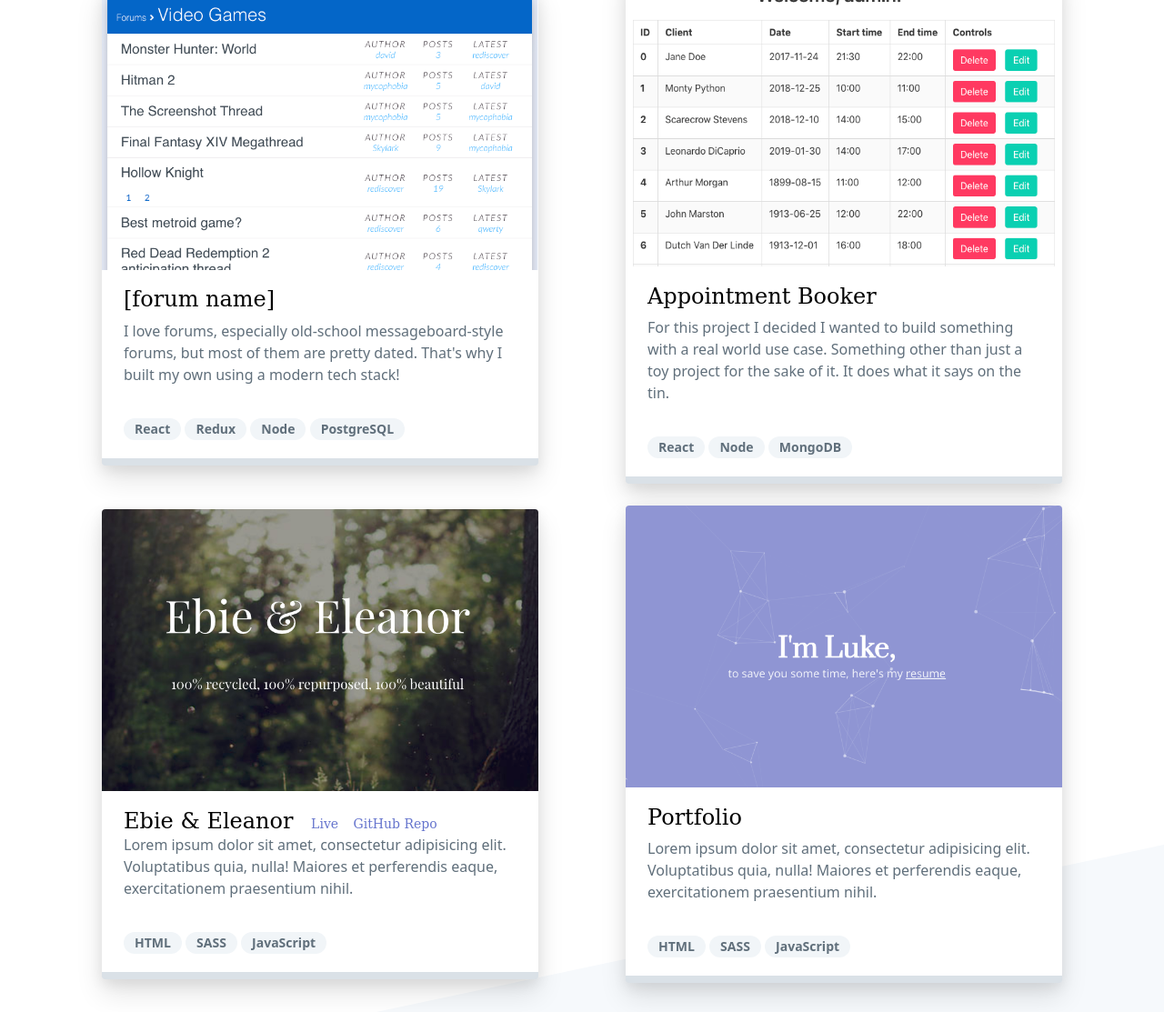
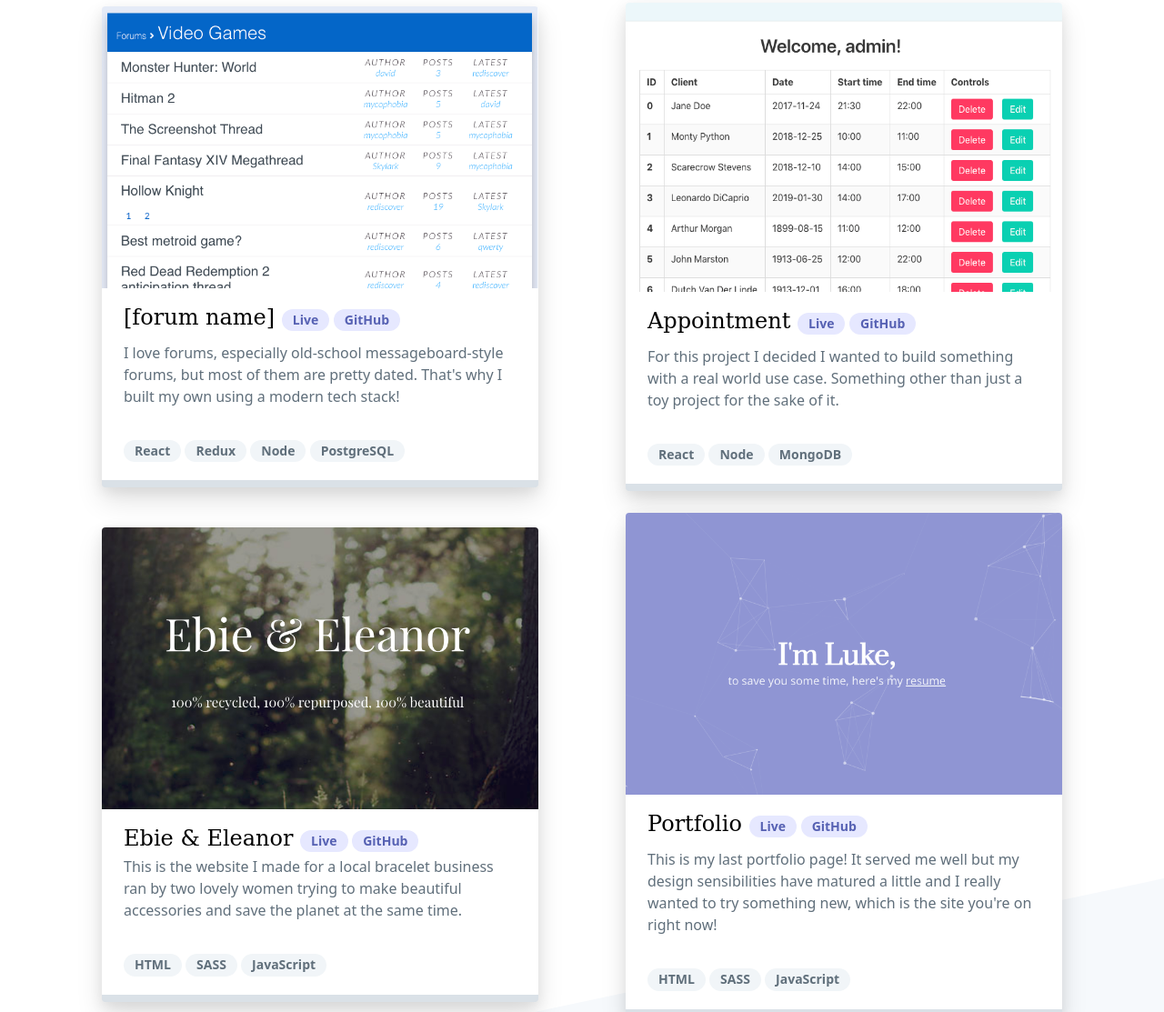
Before and after one commit to lukecamelo/lukecamelo.github.io, a website: page index.html in a window 1280 px wide. Shown: the part 884-1997 px from the top of the page at 91% size. Drawn offline with nearby package versions, Linux system fonts and the light colour scheme; a script that the page names is missing.

Commit message:
Added project links, filled in site copy

```diff
--- a/index.html
+++ b/index.html
@@ -92,7 +92,7 @@
             class="font-display font-bold text-indigo-darker sm:text-6xl text-3xl"
             data-aos="fade-down"
           >
-            let's build something.
+            luke, developer
           </h1>
         </div>
       </div>
@@ -111,11 +111,13 @@
         <p
           class="font-display text-grey-darkest py-3 leading-normal lg:text-2xl md:text-2xl mb-4"
         >
-          Lorem ipsum dolor sit amet, consectetur adipiscing elit. Suspendisse
-          sollicitudin ligula ac mauris dictum, vel scelerisque magna efficitur.
-          Sed rutrum, nisl sit amet consectetur varius, augue libero pharetra
-          nisl, sit amet vulputate libero quam sed urna. Fusce ex ipsum,
-          imperdiet vitae lacus ut, cursus pretium felis.
+          My name is Luke Camelo and I'm a web developer. There's nothing more
+          in life that I love more than building things. Taking an idea and
+          turning it into something real is a feeling I can't get anywhere else,
+          so I figured I should probably do it for a living. I spent 2 years
+          teaching myself how to build websites and web applications, and I like
+          to think I've gotten pretty good at it. Give me a try, I promise you
+          won't be disappointed.
         </p>
       </section>
       <section id="work" class="container mx-auto px-6 py-18 mb-24">
@@ -139,7 +141,21 @@
             />
             <div class="px-6 py-4">
               <div class="text-2xl mb-2 font-serif font-light">
-                [forum name]
+                <p class="inline">[forum name]</p>
+                <div class="text-indigo-dark text-lg inline font-sans">
+                  <a
+                    href="https://imp-zone.herokuapp.com"
+                    class="inline-block bg-indigo-lightest rounded-full px-3 py-1 mt-1 mb-1 text-sm font-semibold text-indigo-dark no-underline trans hover:bg-indigo-dark hover:text-indigo-lightest"
+                  >
+                    Live
+                  </a>
+                  <a
+                    href="https://github.com/lukecamelo/pern-forum"
+                    class="inline-block bg-indigo-lightest rounded-full px-3 py-1 mt-1 mb-1 text-sm font-semibold text-indigo-dark no-underline trans hover:bg-indigo-dark hover:text-indigo-lightest"
+                  >
+                    GitHub
+                  </a>
+                </div>
               </div>
               <p class="text-grey-darker text-base leading-normal">
                 I love forums, especially old-school messageboard-style forums,
@@ -167,22 +183,36 @@
             </div>
           </div>
           <div
-            class="max-w-sm rounded overflow-hidden shadow-lg mb-6 lg:mx-12 border-b-8 bg-white project-card"
+            class="max-w-sm rounded overflow-hidden shadow-lg mb-6 lg:mx-12 border-b-8 bg-white"
             data-aos="fade-right"
           >
             <img
               class="w-full h-auto"
-              src="assets/appointmentcrop2.png"
+              src="assets/appointmentcrop3.png"
               alt="forum thumbnail"
             />
             <div class="px-6 py-4">
               <div class="text-2xl mb-2 font-serif font-light">
-                Appointment Booker
+                <p class="inline">Appointment</p>
+                <div class="text-indigo-dark text-lg inline font-sans">
+                  <a
+                    href="https://damp-shore-12996.herokuapp.com/"
+                    class="inline-block bg-indigo-lightest rounded-full px-3 py-1 mt-1 mb-1 text-sm font-semibold text-indigo-dark no-underline trans hover:bg-indigo-dark hover:text-indigo-lightest"
+                  >
+                    Live
+                  </a>
+                  <a
+                    href="https://github.com/lukecamelo/appointment-booker"
+                    class="inline-block bg-indigo-lightest rounded-full px-3 py-1 mt-1 mb-1 text-sm font-semibold text-indigo-dark no-underline trans hover:bg-indigo-dark hover:text-indigo-lightest"
+                  >
+                    GitHub
+                  </a>
+                </div>
               </div>
               <p class="text-grey-darker text-base leading-normal">
                 For this project I decided I wanted to build something with a
                 real world use case. Something other than just a toy project for
-                the sake of it. It does what it says on the tin.
+                the sake of it.
               </p>
             </div>
             <div class="px-6 py-4">
@@ -212,23 +242,25 @@
             <div class="px-6 py-4">
               <div class="text-2xl mb-2 font-serif font-light inline">
                 <p class="inline">Ebie & Eleanor</p>
+                <div class="text-indigo-dark text-lg inline font-sans">
                   <a
                     href="https://lukecamelo.github.io/ebie-and-eleanor/"
-                  class="inline text-sm no-underline text-indigo ml-3 hover:underline"
+                    class="inline-block bg-indigo-lightest rounded-full px-3 py-1 mt-1 mb-1 text-sm font-semibold text-indigo-dark no-underline trans hover:bg-indigo-dark hover:text-indigo-lightest"
                   >
                     Live
                   </a>
                   <a
                     href="https://github.com/lukecamelo/ebie-and-eleanor"
-                  class="inline text-sm no-underline text-indigo ml-3 hover:underline"
+                    class="inline-block bg-indigo-lightest rounded-full px-3 py-1 mt-1 mb-1 text-sm font-semibold text-indigo-dark no-underline trans hover:bg-indigo-dark hover:text-indigo-lightest"
                   >
-                  GitHub Repo
+                    GitHub
                   </a>
                 </div>
-              <p class="text-grey-darker text-base leading-normal">
-                Lorem ipsum dolor sit amet, consectetur adipisicing elit.
-                Voluptatibus quia, nulla! Maiores et perferendis eaque,
-                exercitationem praesentium nihil.
+              </div>
+              <p class="text-grey-darker text-base leading-normal font-sans">
+                This is the website I made for a local bracelet business ran by
+                two lovely women trying to make beautiful accessories and save
+                the planet at the same time.
               </p>
             </div>
             <div class="px-6 py-4">
@@ -257,11 +289,27 @@
               alt="forum thumbnail"
             />
             <div class="px-6 py-4">
-              <div class="text-2xl mb-2 font-serif font-light">Portfolio</div>
+              <div class="text-2xl mb-2 font-serif font-light">
+                <p class="inline">Portfolio</p>
+                <div class="text-indigo-dark text-lg inline font-sans">
+                  <a
+                    href="https://lukecamelo.github.io/"
+                    class="inline-block bg-indigo-lightest rounded-full px-3 py-1 mt-1 mb-1 text-sm font-semibold text-indigo-dark no-underline trans hover:bg-indigo-dark hover:text-indigo-lightest"
+                  >
+                    Live
+                  </a>
+                  <a
+                    href="https://github.com/lukecamelo/lukecamelo.github.io/"
+                    class="inline-block bg-indigo-lightest rounded-full px-3 py-1 mt-1 mb-1 text-sm font-semibold text-indigo-dark no-underline trans hover:bg-indigo-dark hover:text-indigo-lightest"
+                  >
+                    GitHub
+                  </a>
+                </div>
+              </div>
               <p class="text-grey-darker text-base leading-normal">
-                Lorem ipsum dolor sit amet, consectetur adipisicing elit.
-                Voluptatibus quia, nulla! Maiores et perferendis eaque,
-                exercitationem praesentium nihil.
+                This is my last portfolio page! It served me well but my design
+                sensibilities have matured a little and I really wanted to try
+                something new, which is the site you're on right now!
               </p>
             </div>
             <div class="px-6 py-4">
@@ -412,7 +460,9 @@
           >
             Get in touch
           </h1>
-          <p class="text-center text-grey-darkest mb-6 w-3/5 lg:w-1/3  mx-auto">
+          <p
+            class="text-center text-grey-darkest mb-6 w-3/5 lg:w-1/3  mx-auto leading-normal"
+          >
             Whether you need a simple brochure site or a rich web app, I'm your
             guy. Let's talk!
           </p>
--- a/styles.css
+++ b/styles.css
@@ -54,7 +54,7 @@ body:not(.user-is-tabbing) textarea:focus {
   position: absolute;
   z-index: -1;
   width: 100%;
-  height: 90%;
+  height: 105%;
   top: 0;
   left: 0;
   right: 0;
```
Also changed, not shown: assets/appointmentcrop3.png (added). Lines whose indentation alone changed are shown as unchanged.
